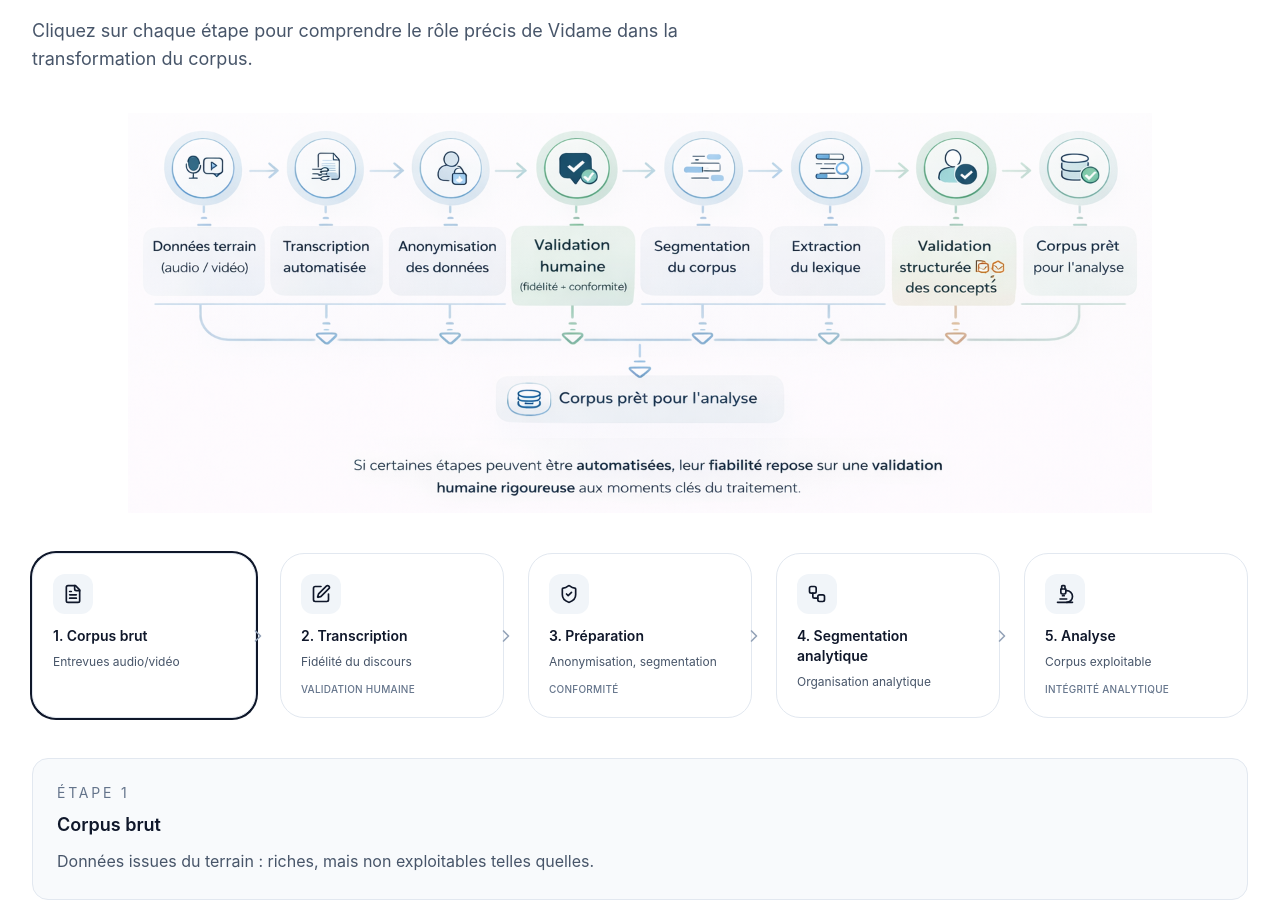
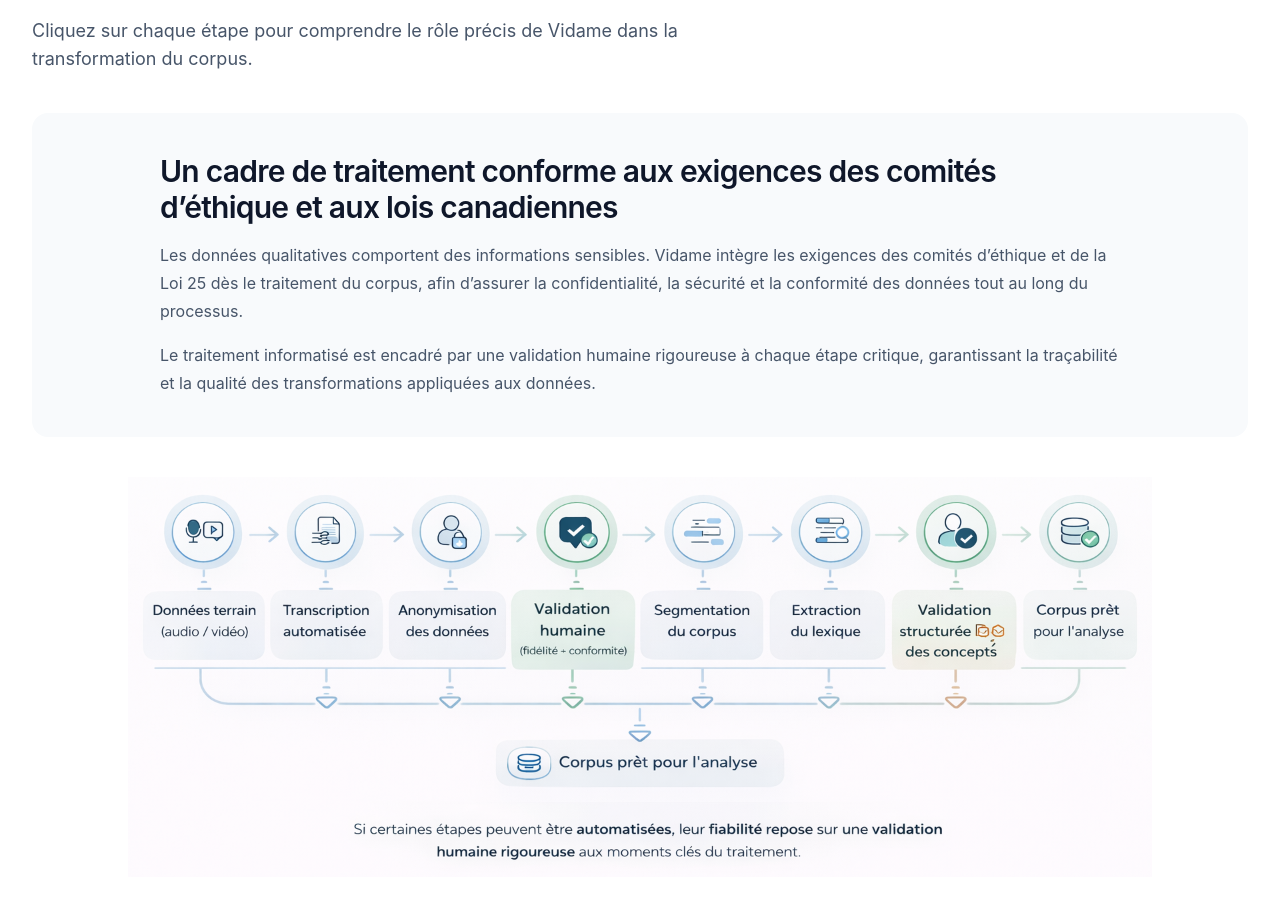
Before and after one commit to momopro21/vidame-recherche, a React (Vite) app: page / in a window 1280 px wide. Shown: the part 1795-2705 px from the top of the page. Built offline with nearby package versions, Linux system fonts and the light colour scheme; the HTML template or start-up script is replaced by a standard one.

Commit message:
Update App.tsx

```diff
--- a/src/App.tsx
+++ b/src/App.tsx
@@ -430,6 +430,23 @@ function Accueil({ setPage }: { setPage: (page: string) => void }) {
             title="Du terrain à l’analyse, une chaîne opératoire claire"
             text="Cliquez sur chaque étape pour comprendre le rôle précis de Vidame dans la transformation du corpus."
           />
+
+         <div className="mt-10 rounded-2xl bg-slate-50">
+            <div className="mx-auto max-w-5xl px-4 py-10 md:px-8">
+              <h2 className="text-2xl md:text-3xl font-semibold tracking-tight text-slate-900">
+                Un cadre de traitement conforme aux exigences des comités d’éthique et aux lois canadiennes
+                </h2>
+
+                <p className="mt-4 text-base leading-7 text-slate-600">
+                  Les données qualitatives comportent des informations sensibles. Vidame intègre les exigences des comités d’éthique et de la Loi 25 dès le traitement du corpus, afin d’assurer la confidentialité, la sécurité et la conformité des données tout au long du processus.
+                </p>
+
+                <p className="mt-4 text-base leading-7 text-slate-600">
+                  Le traitement informatisé est encadré par une validation humaine rigoureuse à chaque étape critique, garantissant la traçabilité et la qualité des transformations appliquées aux données.
+                </p>
+
+              </div>
+              </div>
 
          {/* VIDAME_REPERE_PIPELINE_DIAGRAM */}
           <PipelineDiagram />
```
